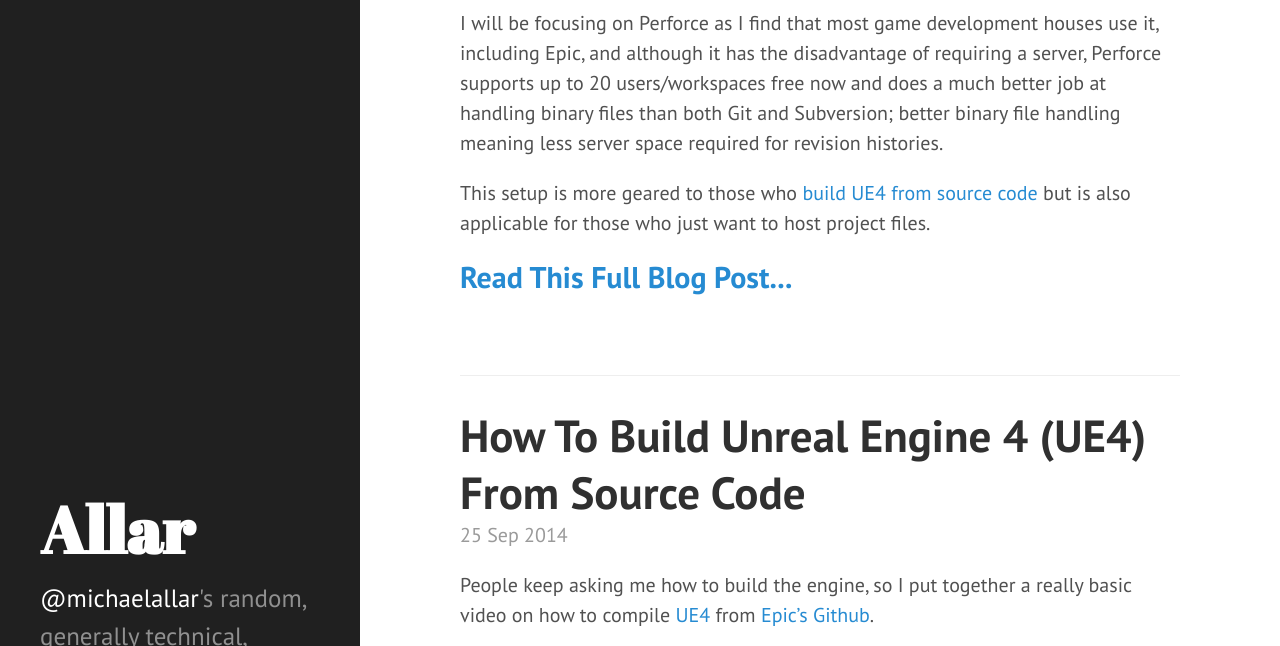
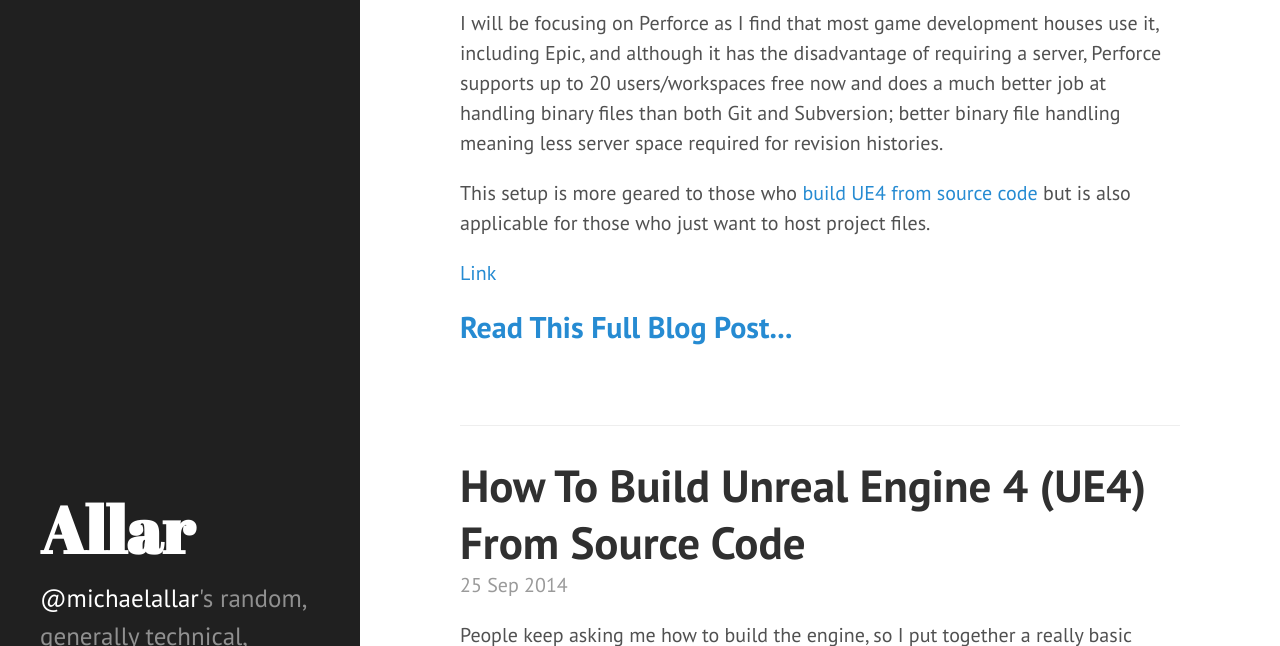
Before and after one commit to Allar/allar.github.io, a Jekyll site: the page built from index.html, in a window 1280 px wide and 900 px high, scrolled down 661 px, cut to the strip 0-646 px from the top of the window. Built offline with Jekyll 4.4.1, drawn with Linux system fonts in a browser that asks for light colours; Markdown is read by kramdown in place of the engine named in the settings; the list of posts is cut into pages by our own code; comment, search, counter and statistics services are not loaded.

Commit message:
Added comment links to excerpted articles

```diff
--- a/index.html
+++ b/index.html
@@ -17,6 +17,8 @@
     {% if post.content contains '<!--more-->' %}
 
       {{ post.content | split:'<!--more-->' | first }}
+
+      <a href="{{ post.url }}#disqus_thread">Link</a>
 
       <h2>
         <a href="{{ post.url }}">Read This Full Blog Post...</a>
```
